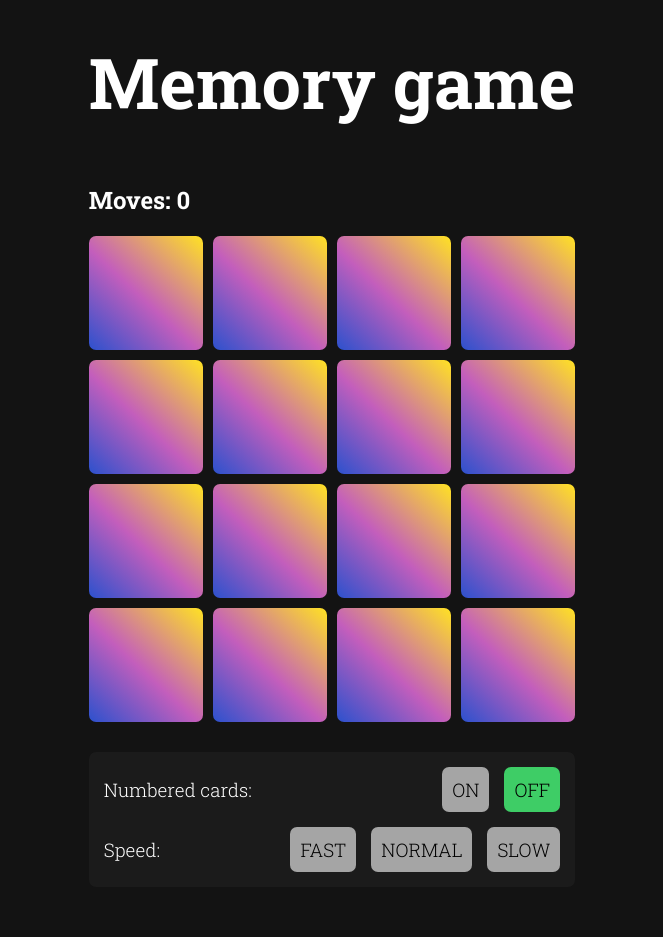
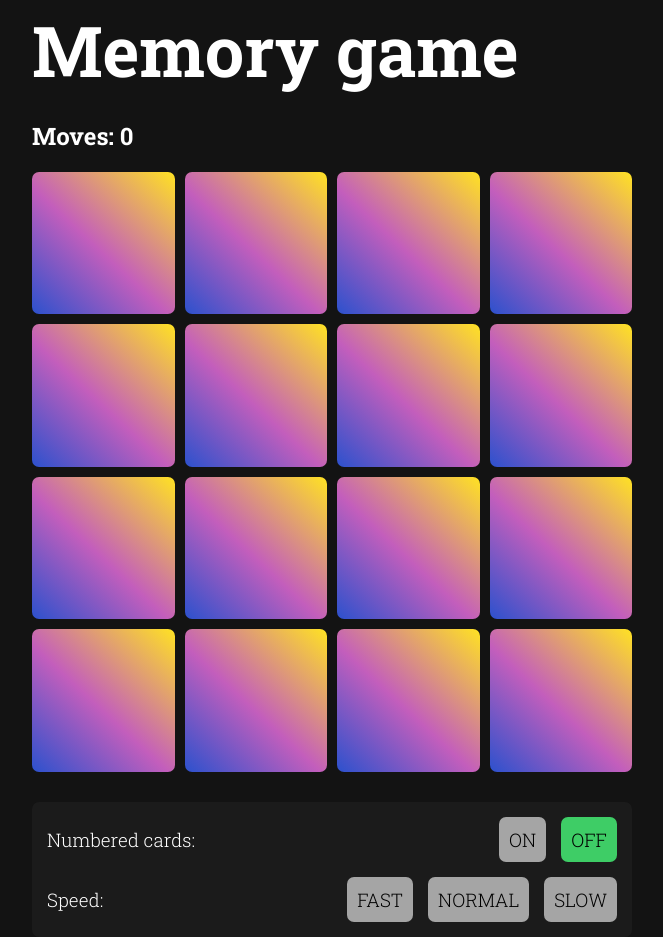
Before and after one commit to notsousual/memory-game, a React (Create React App) app: page / in a window 1280 px wide. Shown: the whole page, without its empty margins (308-971 px from the left). Before the commit the page ends 887 px from the top, so only its background shows below. Built offline with nearby package versions, Linux system fonts and the light colour scheme.

Commit message:
Styles update

```diff
--- a/src/App.jsx
+++ b/src/App.jsx
@@ -62,7 +62,11 @@ export const App = () => {
   }, [first, second]);
 
   return (
-    <div style={{ maxWidth: "700px", margin: "0 20px" }}>
+    <div
+      style={{
+        margin: "0 20px",
+      }}
+    >
       <h1>Memory game</h1>
 
       <div style={{ display: "flex", justifyContent: "space-between" }}>
--- a/src/components/Card.jsx
+++ b/src/components/Card.jsx
@@ -4,16 +4,25 @@ export const Card = ({ cardId, url, isActive, onClick, numbered }) => {
       onClick={onClick}
       style={{
         backgroundColor: "rgb(203 114 163)",
-        backgroundImage: isActive ? `url(${url})` : undefined,
         backgroundSize: "cover",
-        backgroundAttachment: isActive ? "scroll" : "fixed",
+        backgroundAttachment: "fixed",
+        overflow: "hidden",
 
         display: "flex",
         alignItems: "center",
         justifyContent: "center",
       }}
     >
-      {numbered && <h2>{cardId + 1}</h2>}
+      {numbered && !isActive && (
+        <h2 style={{ position: "relative", left: "50%" }}>{cardId + 1}</h2>
+      )}
+      <img
+        style={{
+          maxWidth: "100%",
+          visibility: isActive ? "initial" : "hidden",
+        }}
+        src={url}
+      ></img>
     </div>
   );
 };
--- a/src/styles.scss
+++ b/src/styles.scss
@@ -64,10 +64,11 @@ code {
 h1 {
   font-size: 70px;
   line-height: 1;
+  margin: 15px 0;
 }
 
 .tiles {
-  max-width: 700px;
+  max-width: 600px;
 
   display: grid;
   grid-template-columns: repeat(4, 1fr);
```
Also changed, not shown: src/App.css (deleted, +0 -38 lines).
